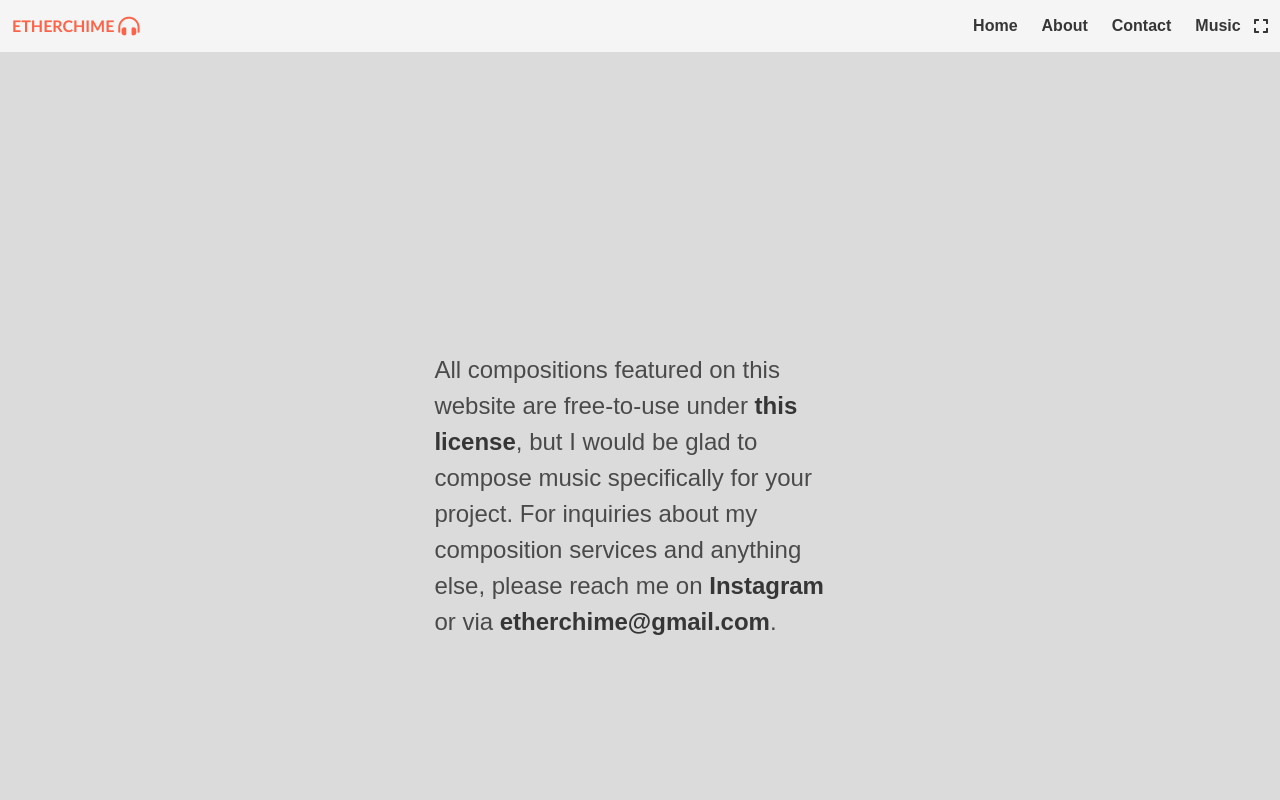
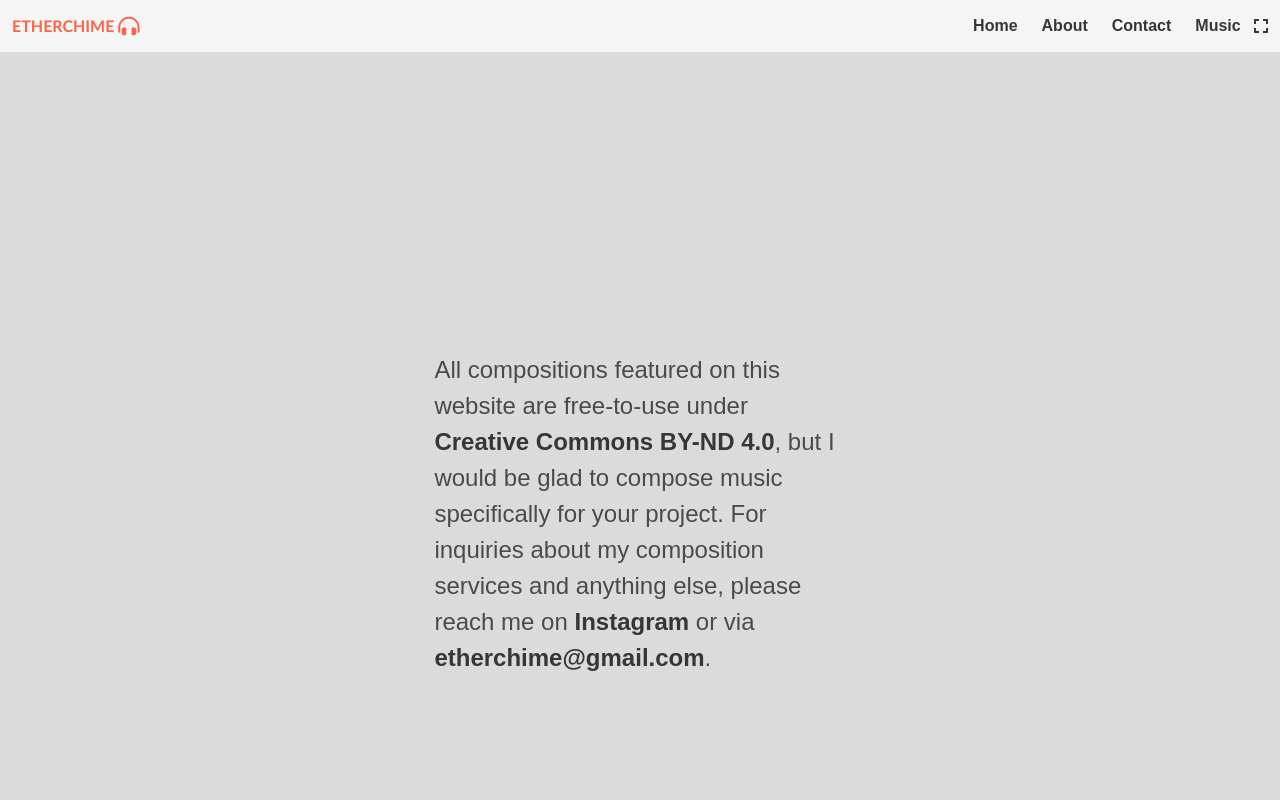
Before and after one commit to etherchime/etherchime, a React (Create React App) app: page /contact in a window 1280 px wide. Shown: the top 800 px of the page. Built offline with nearby package versions, Linux system fonts and the light colour scheme.

Commit message:
[minor] License statement + more brand icon fixes.

```diff
--- a/src/Contact.js
+++ b/src/Contact.js
@@ -13,7 +13,7 @@ class Contact extends Component {
       <section className="section columns is-marginless is-large has-background-grey-lighter">
         <div className="container column is-two-fifths is-narrow">
           <p className="content is-size-4">
-            All compositions featured on this website are free-to-use under <a href="">this license</a>, but I would be glad to compose music specifically for your project. For inquiries about my composition services and anything else, please reach me on <a href="https://www.instagram.com/etherchime/" target="_blank" rel="noopener noreferrer">Instagram</a> or via <a href="mailto:etherchime@gmail.com">etherchime@gmail.com</a>.
+            All compositions featured on this website are free-to-use under <a href="https://creativecommons.org/licenses/by-nd/4.0/" target="_blank" rel="noopener noreferrer">Creative Commons BY-ND 4.0</a>, but I would be glad to compose music specifically for your project. For inquiries about my composition services and anything else, please reach me on <a href="https://www.instagram.com/etherchime/" target="_blank" rel="noopener noreferrer">Instagram</a> or via <a href="mailto:etherchime@gmail.com">etherchime@gmail.com</a>.
           </p>
           {/*<form method="post" action="/contactengine.php" id="contactForm">
             <div className="field">
--- a/src/Home.js
+++ b/src/Home.js
@@ -89,7 +89,7 @@ class Home extends Component {
             <h1 className="has-text-weight-normal is-size-4">
               Music for <a title="Learn about music for video games" aria-label="Learn about music for video games" href="#musicFor-games">video games</a>, <a title="Learn about music for video productions" aria-label="Learn about music for video productions" href="#musicFor-videos">video productions</a>, and <a title="Learn about music for video games" aria-label="Learn about music for meditative practices" href="#musicFor-meditation">meditative practices</a> - composed by Brandon Shewmake.
             </h1><br />
-            <p className="content is-size-4">Find free music for your project licensed under <a href="">License To-Be-Determined</a>, or request original compositions by <a href="/contact">contacting me</a>.</p>
+            <p className="content is-size-4">Find free music for your project licensed under <a href="https://creativecommons.org/licenses/by-nd/4.0/" target="_blank" rel="noopener noreferrer">Creative Commons BY-ND 4.0</a>, or request original compositions by <a href="/contact">contacting me</a>.</p>
           </div>
           <div className="column is-half">
             <FeaturedStories />
--- a/src/Story.js
+++ b/src/Story.js
@@ -63,13 +63,13 @@ class Story extends Component {
                   <span>
                     <li className="is-inline has-text-grey-light"><i className="fa fa-lg fa-share"></i></li>&nbsp;
                     <li className="is-inline"><a title="Share on Twitter" aria-label="Share on Twitter" href={"https://twitter.com/home?status=" + "Check%20out%20this%20music%21%20" + window.location.protocol + "//" + window.location.host + "/music?story=" + this.props.alias + "%20%23etherchime"} target="_blank" rel="noopener noreferrer">
-                      <i className="fa fa-2x fa-twitter-square"></i>
+                      <i className="fab fa-2x fa-twitter-square"></i>
                     </a></li>&nbsp;
                     <li className="is-inline"><a title="Share on Facebook" aria-label="Share on Facebook" href={"https://www.facebook.com/sharer/sharer.php?u=" + window.location.protocol + "//" + window.location.host + "/music?story=" + this.props.alias} target="_blank" rel="noopener noreferrer">
-                      <i className="fa fa-2x fa-facebook-square"></i>
+                      <i className="fab fa-2x fa-facebook-square"></i>
                     </a></li>&nbsp;
                     <li className="is-inline"><a title="Share on Pinterest" aria-label="Share on Pinterest" href={"https://pinterest.com/pin/create/button/?url=" + window.location.protocol + "//" + window.location.host + "/music?story=" + this.props.alias + "&media=" + this.props.imageUrl + "&description=" + this.props.description} target="_blank" rel="noopener noreferrer">
-                      <i className="fa fa-2x fa-pinterest-square"></i>
+                      <i className="fab fa-2x fa-pinterest-square"></i>
                     </a></li>&nbsp;
                     <li className="is-inline"><a title="Copy link to clipboard" aria-label="Copy link to clipboard" onClick={ () => this.copy(window.location.protocol + "//" + window.location.host + "/music?story=" + this.props.alias)} onKeyPress={ () => this.copy(window.location.protocol + "//" + window.location.host + "/music?story=" + this.props.alias)} tabIndex="0">
                       <i className="fa fa-2x fa-copy"></i>
```
